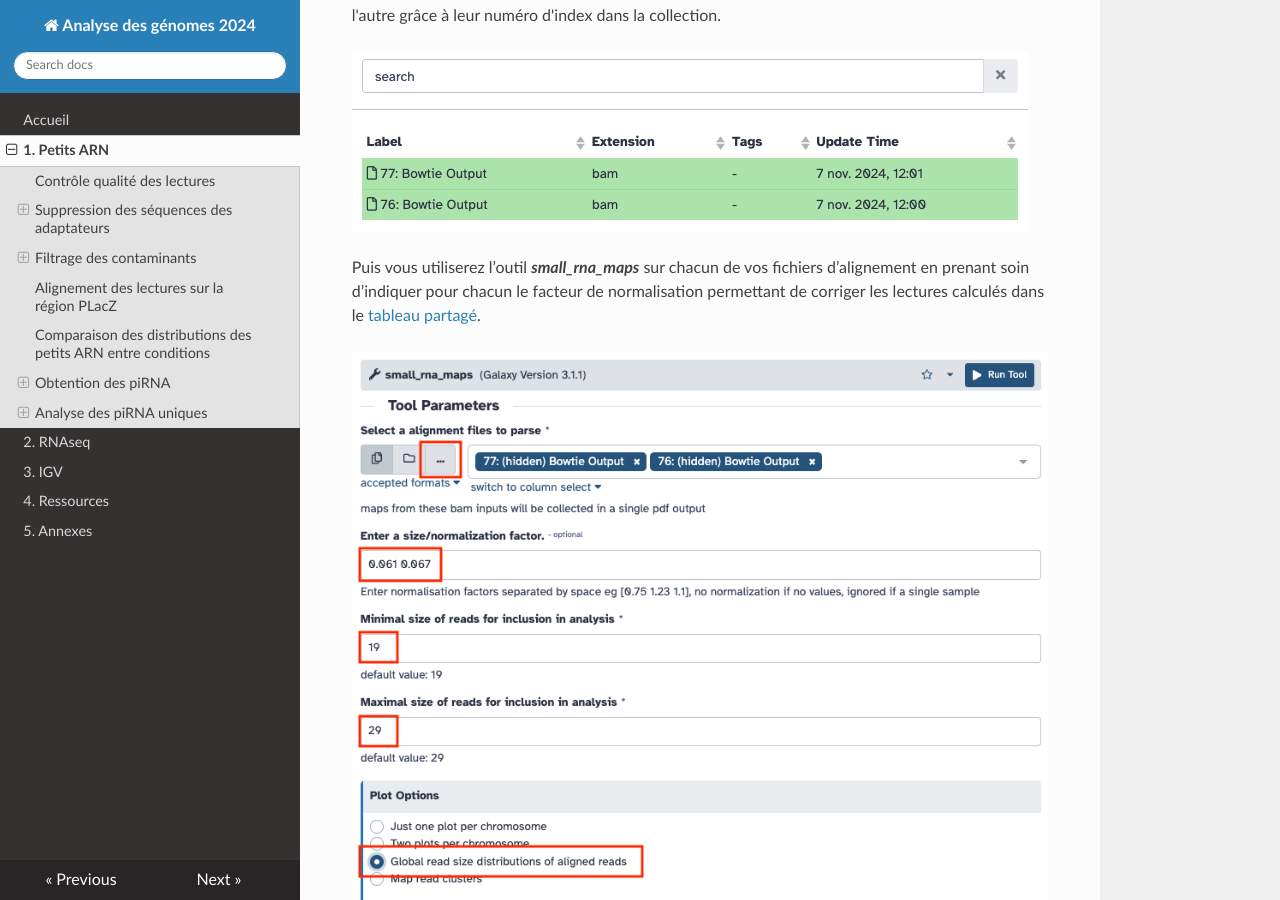
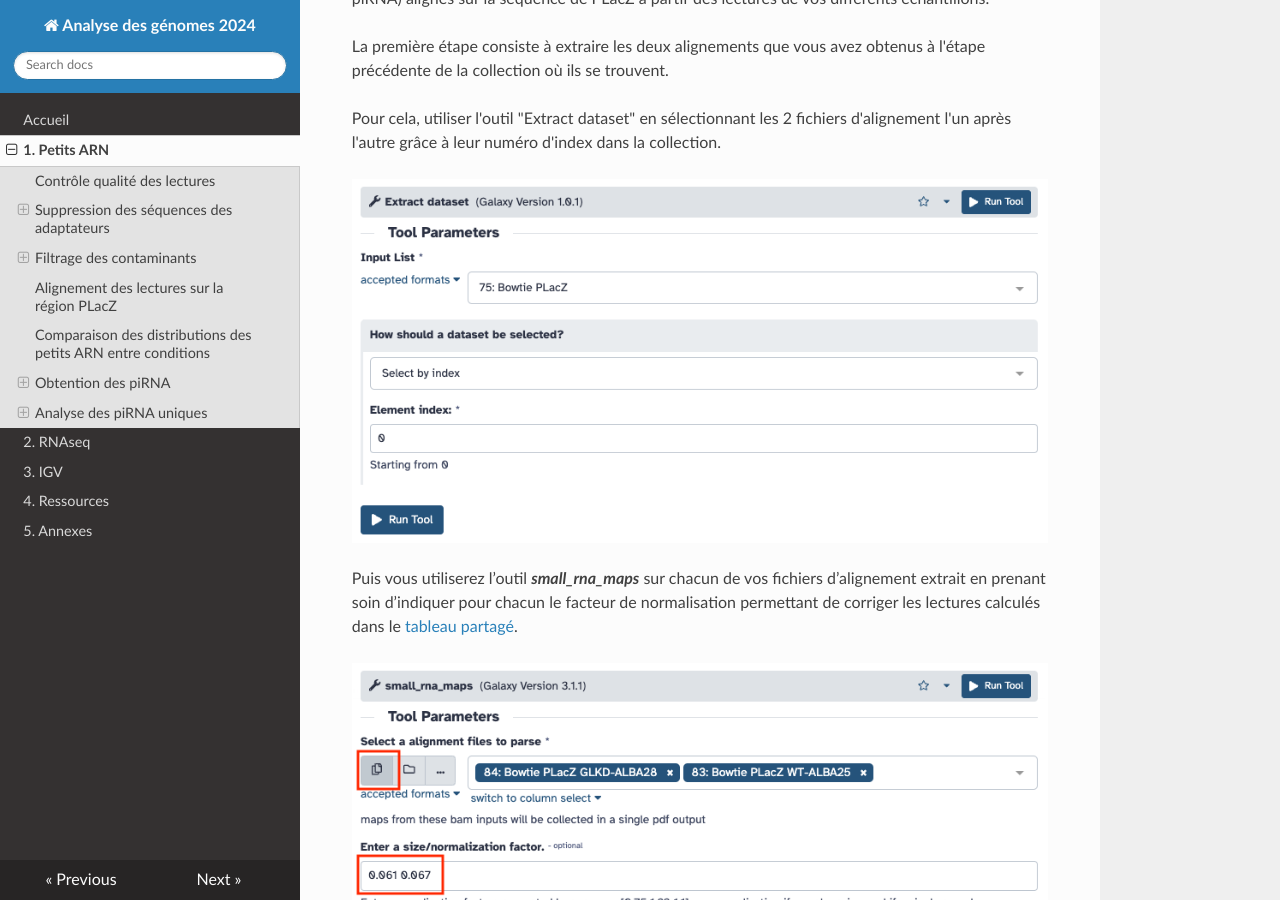
Before and after one commit to slecrom/AG2024, an MkDocs documentation site: the page built from docs/srna.md, in a window 1280 px wide and 900 px high, scrolled down 11232 px. Built offline with MkDocs 1.6.1, drawn with Linux system fonts in a browser that asks for light colours; nearby versions of some CDN libraries.

Commit message:
Documentation update

```diff
--- a/docs/srna.md
+++ b/docs/srna.md
@@ -195,9 +195,9 @@ La première étape consiste à extraire les deux alignements que vous avez obte
 
 Pour cela, utiliser l'outil "Extract dataset" en sélectionnant les 2 fichiers d'alignement l'un après l'autre grâce à leur numéro d'index dans la collection.
 
-![Accéder aux éléments d'une collection](img/srna/browse_collection.png "Accéder aux éléments d'une collection")
+![Extraire un élément d'une collection](img/srna/extract_dataset.png "Extraire un élément d'une collection")
 
-Puis vous utiliserez l’outil ***small_rna_maps*** sur chacun de vos fichiers d’alignement en prenant soin d’indiquer pour chacun le facteur de normalisation permettant de corriger les lectures calculés dans le [tableau partagé](https://docs.google.com/spreadsheets/d/1aOcIwFhsY8qtf-cb1hz1NWUmFlfvU1sVO73e-tBzybs/edit?gid=243437883).
+Puis vous utiliserez l’outil ***small_rna_maps*** sur chacun de vos fichiers d’alignement extrait en prenant soin d’indiquer pour chacun le facteur de normalisation permettant de corriger les lectures calculés dans le [tableau partagé](https://docs.google.com/spreadsheets/d/1aOcIwFhsY8qtf-cb1hz1NWUmFlfvU1sVO73e-tBzybs/edit?gid=243437883).
 
 ![Distribution des lectures par taille](img/srna/small_rna_maps.png "Distribution des lectures par taille")
 
```
Also changed, not shown: docs/img/srna/browse_collection.png (deleted), docs/img/srna/extract_dataset.png (added), docs/img/srna/run_cleanup_workflow.png, docs/img/srna/small_rna_maps.png.
